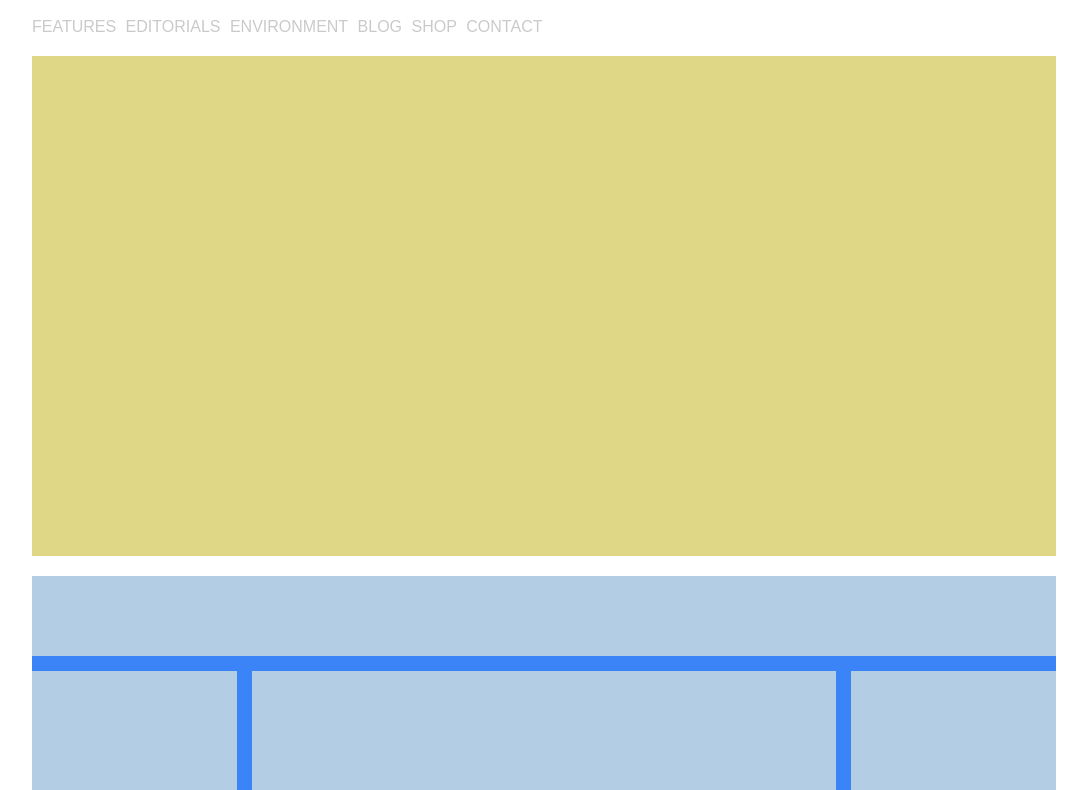
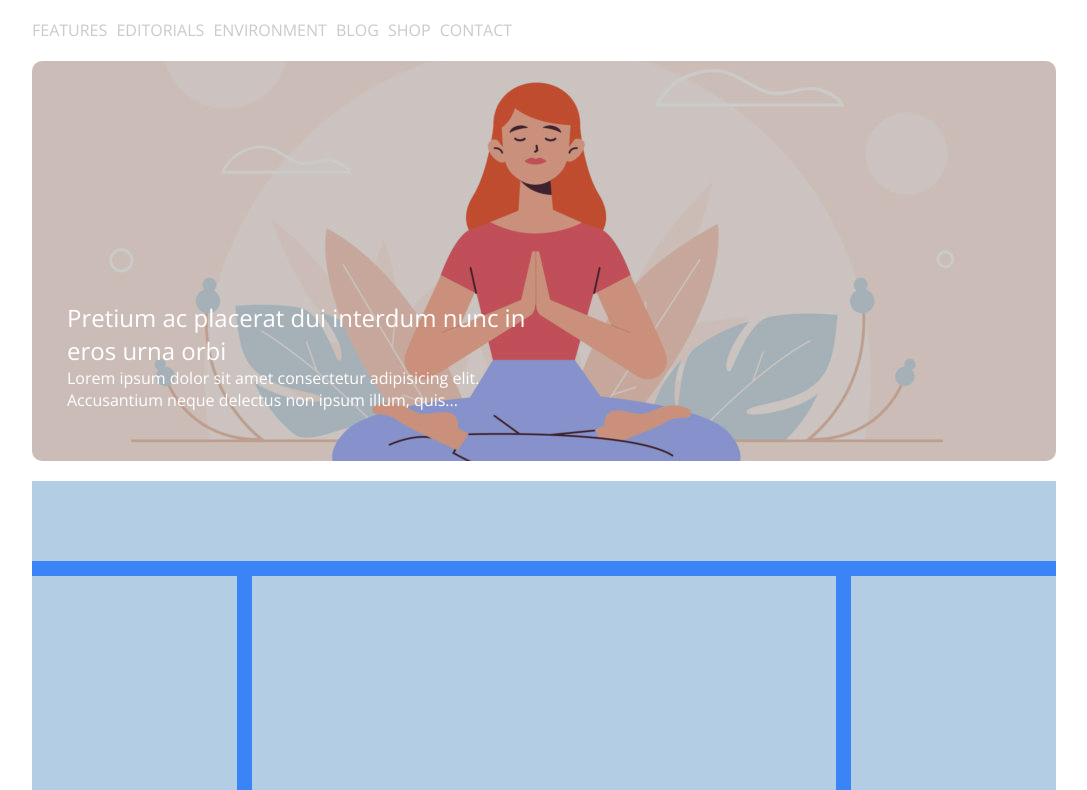
Before and after one commit to FloatIndex/htmlcss-wp, a plain HTML site: page index.html in a window 1280 px wide. Shown: the part 71-861 px from the top of the page, without its empty margins (96-1183 px from the left). Drawn offline with nearby package versions, Linux system fonts and the light colour scheme.

Commit message:
article completato

```diff
--- a/index.html
+++ b/index.html
@@ -7,6 +7,10 @@
     <title>Neori</title>
 
     <link rel="stylesheet" href="style.css">
+
+    <link rel="preconnect" href="https://fonts.googleapis.com">
+    <link rel="preconnect" href="https://fonts.gstatic.com" crossorigin>
+    <link href="https://fonts.googleapis.com/css2?family=Open+Sans:wght@300;400;500;600;700&display=swap" rel="stylesheet">
 </head>
 
 <body>
@@ -30,7 +34,14 @@
 
         <main>
             <article>
+                <img class="article-img" src="img/banner.jpg" alt="foto donna meditazione">
 
+                <div class="overlay"></div>
+
+                <div class="article-text">
+                    <h1>Pretium ac placerat dui interdum nunc in eros urna orbi</h1>
+                    <p>Lorem ipsum dolor sit amet consectetur adipisicing elit. Accusantium neque delectus non ipsum illum, quis...</p>
+                </div>
             </article>
 
             <section>
--- a/style.css
+++ b/style.css
@@ -3,7 +3,8 @@
     margin: 0px;
     padding: 0px;
     box-sizing: border-box;
-    font-family: Arial, Helvetica, sans-serif;
+    font-family: 'Open Sans', sans-serif;
+    font-weight: 300;
 }
 
 .container{
@@ -33,7 +34,6 @@ header .vertical-lign {
     list-style-type: none;
     display: inline-block;
     margin-right: 5px;
-
 }
 
 .menu li a {
@@ -41,17 +41,46 @@ header .vertical-lign {
     text-decoration: none;
     color: rgb(202, 202, 202);
 }
-
 /* fine header */
 
 
 /* main */
 
 /* article */
-article {
-    height: 500px;
-    background-color: rgb(223, 215, 134);
+main article {
+    height: 400px;
     margin: 20px 0px;
+    position: relative;
+}
+
+main article .article-img {
+    width: 100%;
+    height: 100%;
+    object-fit: cover;
+    border-radius: 10px;
+}
+
+main article .overlay {
+    position: absolute;
+    top: 0;
+    left: 0;
+    width: 100%;
+    height: 100%;
+    background-color: black;
+    opacity: 0.2;
+    border-radius: 10px;
+}
+
+main article .article-text {
+    position: absolute;
+    bottom: 50px;
+    left: 35px;
+    width: 50%;
+    color: #fff;
+}
+
+main article .article-text.h1 {
+    font-weight: 300;
 }
 /* fine article */
 
```
Also changed, not shown: 1 other file.
